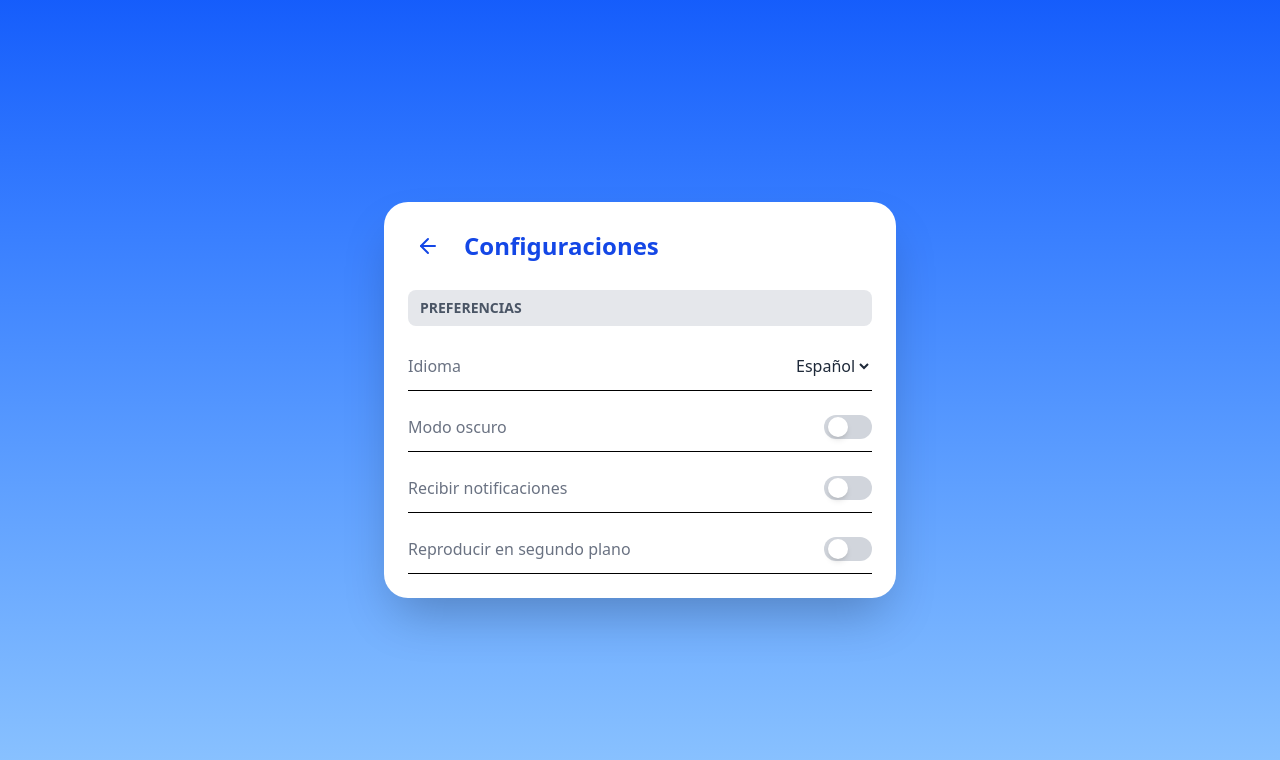
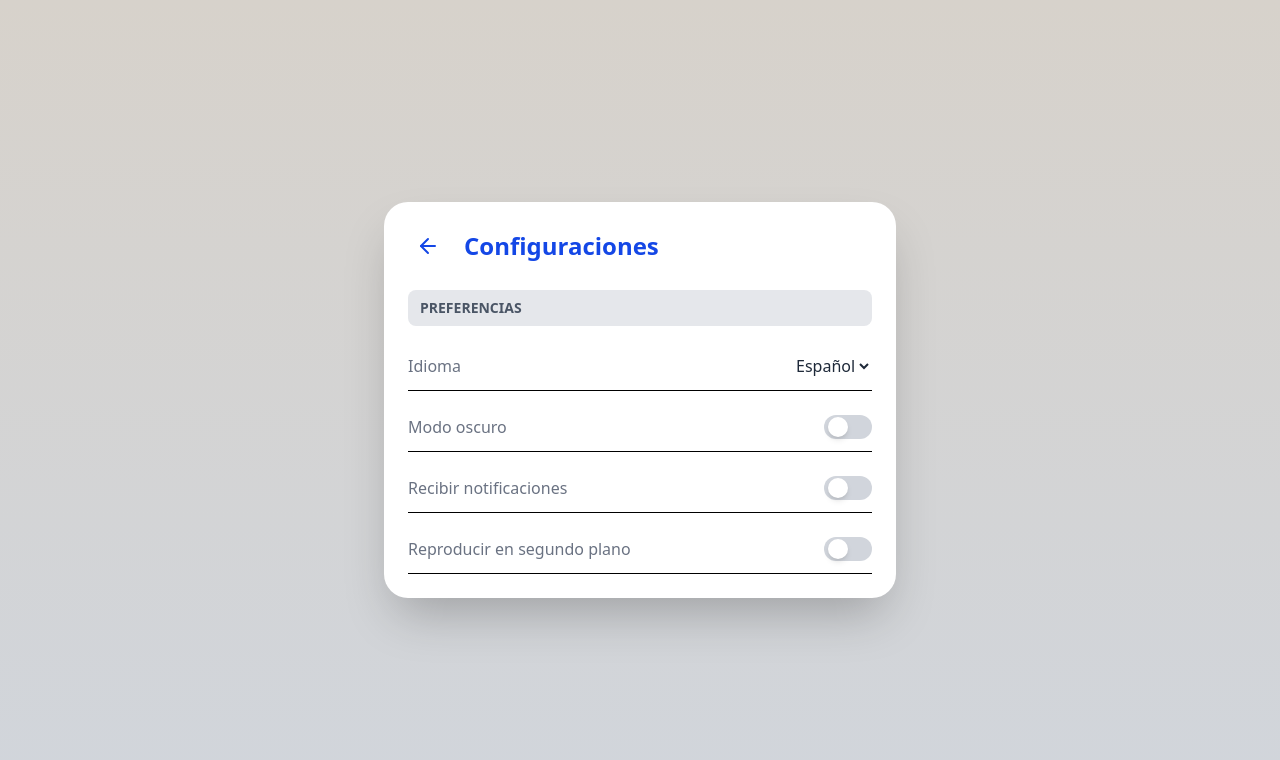
Before and after one commit to Teo1188/FrontEnd-Grupo5, a React (Vite) app: page /configuracion in a window 1280 px wide. Shown: the top 760 px of the page. Built offline with nearby package versions, Linux system fonts and the light colour scheme.

Commit message:
Cambio de fondos

```diff
--- a/src/App.jsx
+++ b/src/App.jsx
@@ -6,6 +6,7 @@ import ExtraHour from './components/ExtraHour';
 import Menu from './components/Menu';
 import UserProfile from './pages/UserProfile';
 import EditProfile from './pages/EditProfile';
+import PasswordRecovery from './pages/PasswordRecovery';
 import Settings from './pages/Settings';
 
 const App = () => {
@@ -13,6 +14,7 @@ const App = () => {
     <Router>
       <Routes>
         <Route path="/" element={<Navigate to="/login" replace />} />
+        <Route path="/password-recovery" element={<PasswordRecovery />} />
         <Route path="/login" element={<Login />} />
         <Route path="/dashboard" element={<Dashboard />} />
         <Route path="/profile" element={<UserProfile />} />
--- a/src/pages/EditProfile.jsx
+++ b/src/pages/EditProfile.jsx
@@ -31,7 +31,7 @@ const EditProfile = () => {
   };
 
   return (
-    <div className="w-screen h-screen flex items-center justify-center bg-gradient-to-b from-blue-600 to-blue-400 p-4">
+    <div className="w-screen h-screen flex items-center justify-center bg-gradient-to-b from-[#D7D2CB] to-gray-300 p-4">
       <div className="w-full max-w-lg bg-white rounded-3xl shadow-xl p-6">
 
         <div className="relative bg-gradient-to-r from-blue-500 to-blue-700 h-16 flex items-center rounded-t-3xl px-6">
--- a/src/pages/Settings.jsx
+++ b/src/pages/Settings.jsx
@@ -36,7 +36,7 @@ const Settings = () => {
   }, [backgroundPlay]);
 
   return (
-    <div className="min-h-screen flex justify-center items-center bg-gradient-to-b from-blue-600 to-blue-300 p-6 dark:bg-gray-900">
+    <div className="min-h-screen flex justify-center items-center bg-gradient-to-b from-[#D7D2CB] to-gray-300 p-6 dark:bg-gray-900">
       <div className="bg-white shadow-2xl rounded-3xl w-full max-w-lg p-6 dark:bg-gray-800 dark:text-white">
 
         <div className="flex items-center mb-6">
--- a/src/pages/UserProfile.jsx
+++ b/src/pages/UserProfile.jsx
@@ -35,7 +35,7 @@ const UserProfile = () => {
   };
 
   return (
-    <div className="min-h-screen bg-gradient-to-b from-blue-600 to-blue-400 flex justify-center items-center p-4">
+    <div className="min-h-screen bg-gradient-to-b from-[#D7D2CB] to-gray-300 flex justify-center items-center p-4">
       <div className="w-full max-w-2xl bg-white rounded-3xl shadow-xl overflow-hidden">
         <div className="relative bg-gradient-to-r from-blue-500 to-blue-700 h-36 flex items-center justify-center">
           <ArrowLeft className="absolute top-6 left-6 text-white cursor-pointer" size={32} />
```
